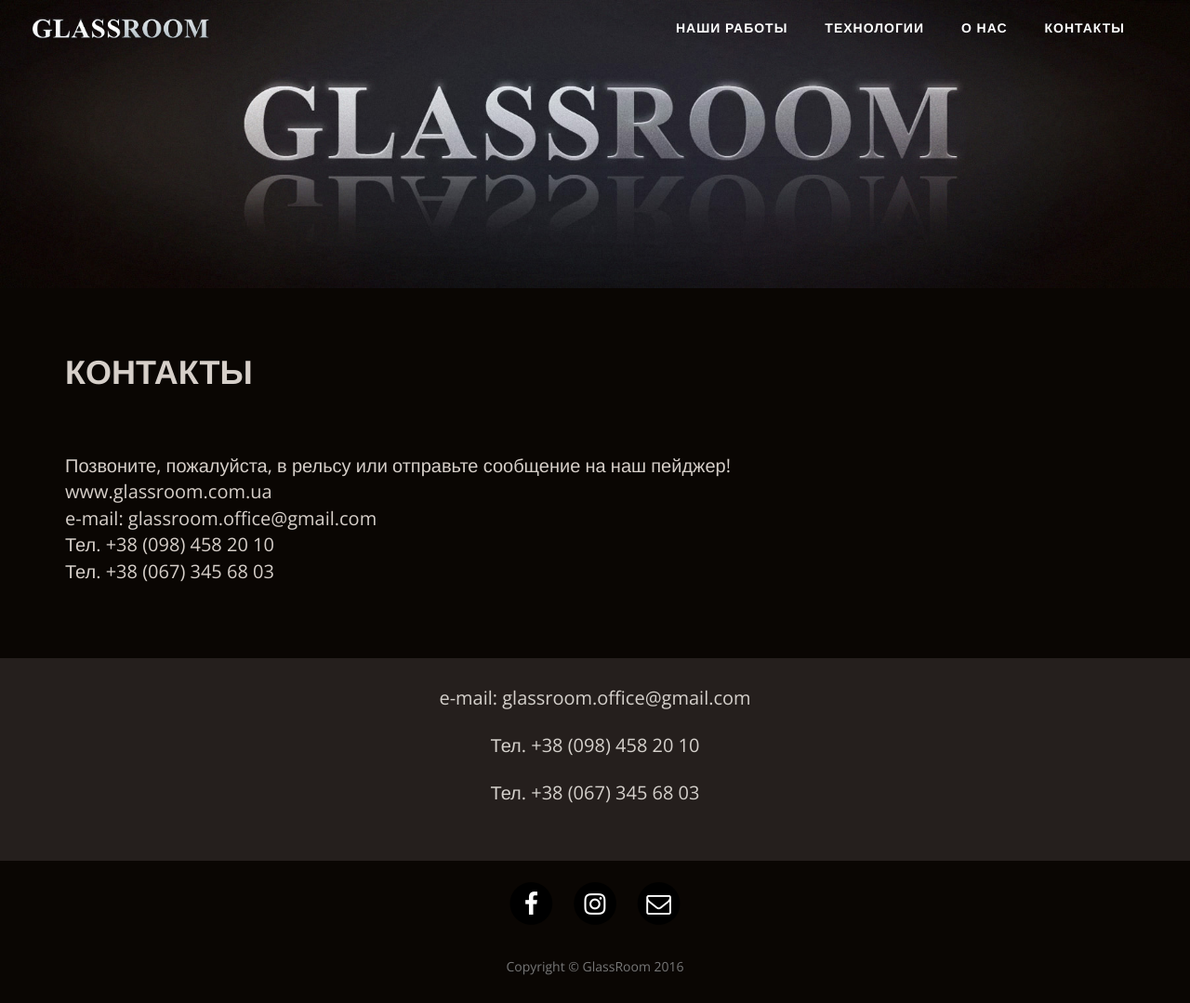
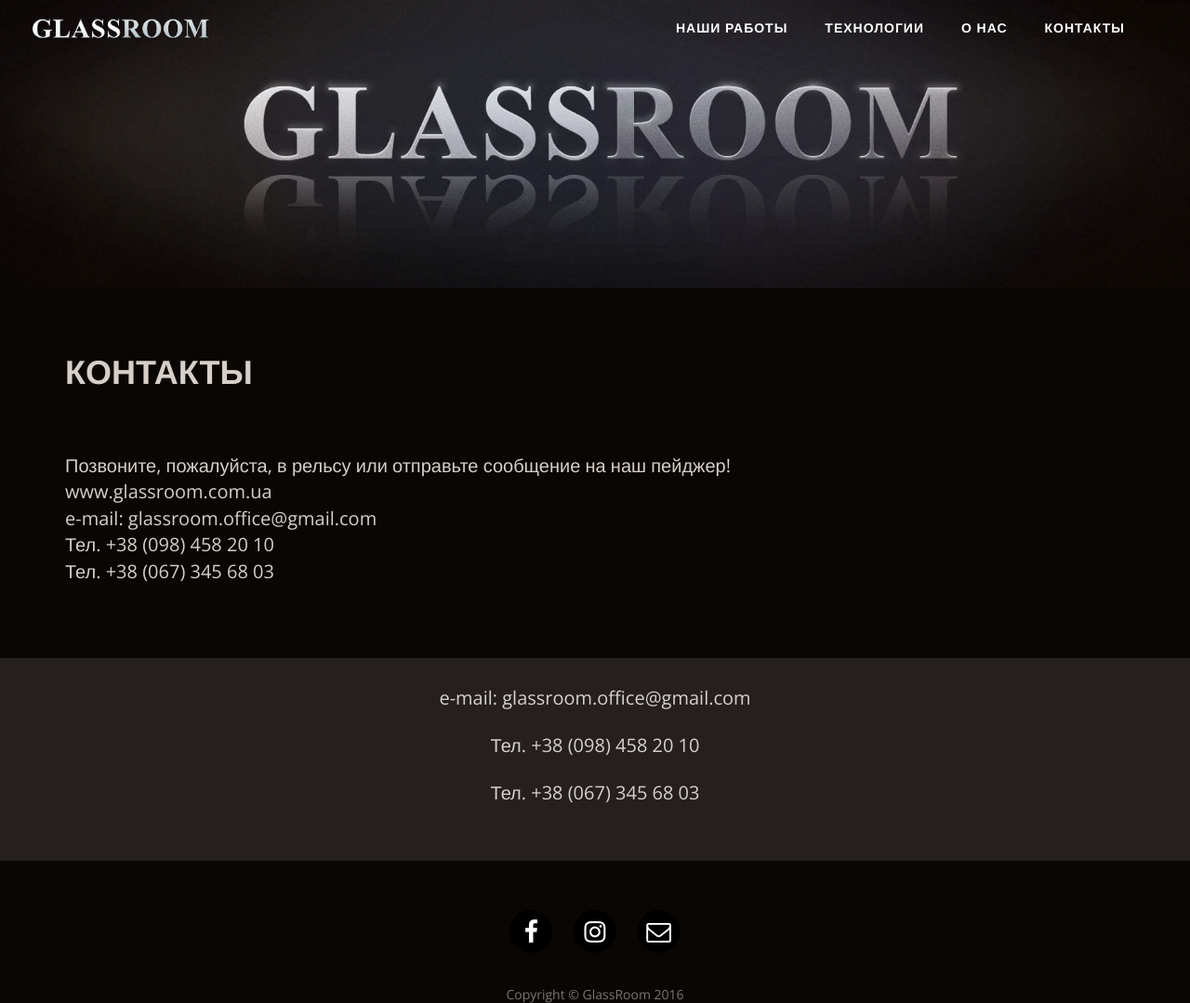
Before and after one commit to Magnum800/glassroom, a Jekyll site: the page built from contacts/index.html, in a window 1280 px wide. Shown: the whole page at 93% size. Built offline with Jekyll 4.4.1, drawn with Linux system fonts in a browser that asks for light colours; nearby versions of some CDN libraries; before the commit the page ends 1049 px from its top, so only the background shows below that.

Commit message:
Update newsletter.html

```diff
--- a/_includes/newsletter.html
+++ b/_includes/newsletter.html
@@ -1,5 +1,5 @@
 
-        <div class="row"  style="background-color: #251F1D; padding-bottom: 40px; margin-top: 50px; margin-bottom: 50px;">
+        <div class="row"  style="background-color: #251F1D; padding-bottom: 40px; margin-top: 50px; margin-bottom: 80px;">
             <div class="col-lg-8 col-lg-offset-2 col-md-10 col-md-offset-1">
 
       <center><div><p>e-mail: glassroom.office@gmail.com</div></center>
```
